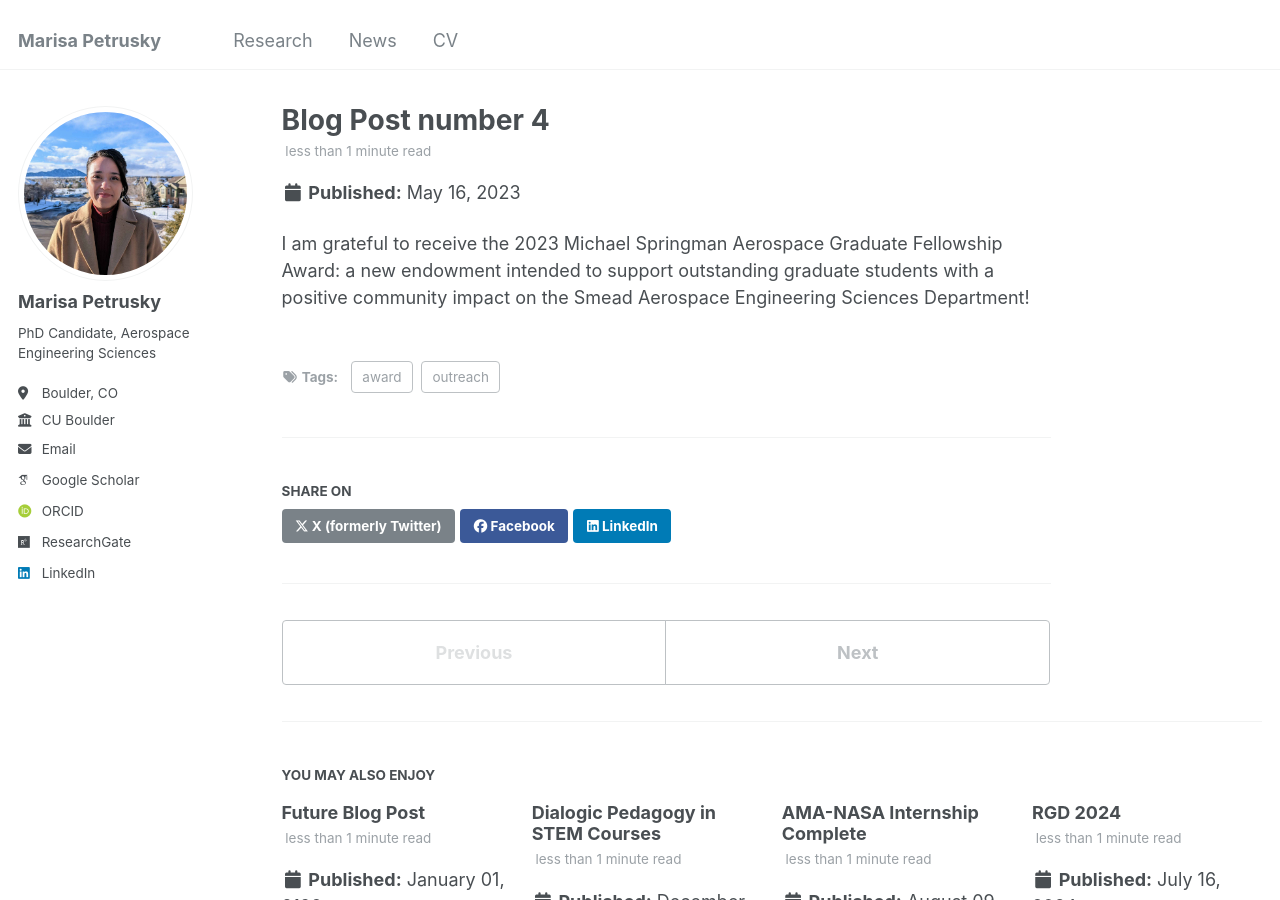
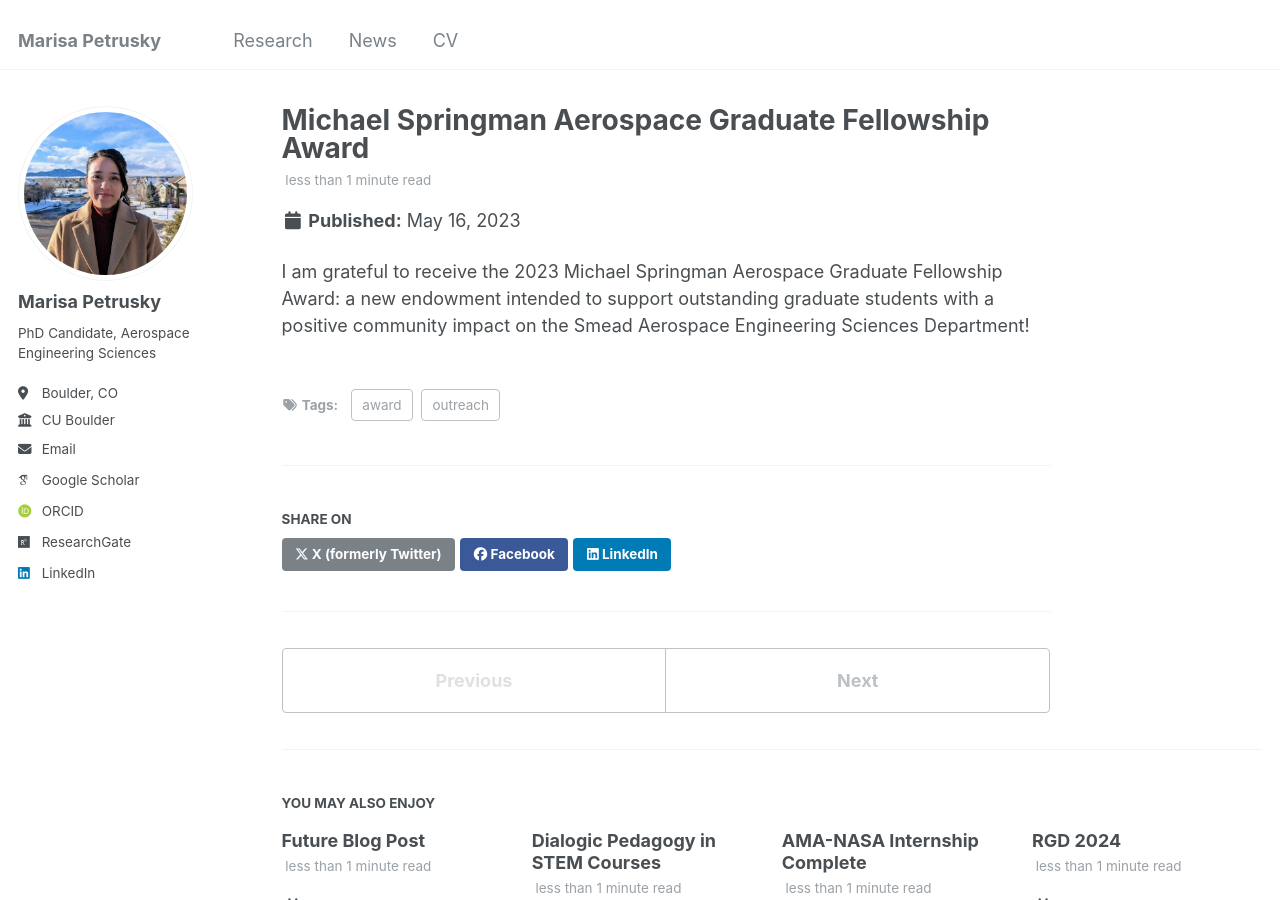
Before and after one commit to marisapetrusky/marisapetrusky.github.io, a Jekyll site: the page built from _posts/2119-08-14-blog-post-4.md, in a window 1280 px wide and 900 px high. Built offline with Jekyll 4.4.1, drawn with Linux system fonts in a browser that asks for light colours; some web fonts are replaced.

Commit message:
Update 2119-08-14-blog-post-4.md

```diff
--- a/_posts/2119-08-14-blog-post-4.md
+++ b/_posts/2119-08-14-blog-post-4.md
@@ -1,5 +1,5 @@
 ---
-title: 'Blog Post number 4'
+title: 'Michael Springman Aerospace Graduate Fellowship Award'
 date: 2023-05-16
 permalink: /posts/2023/05/blog-post-4/
 tags:
```
